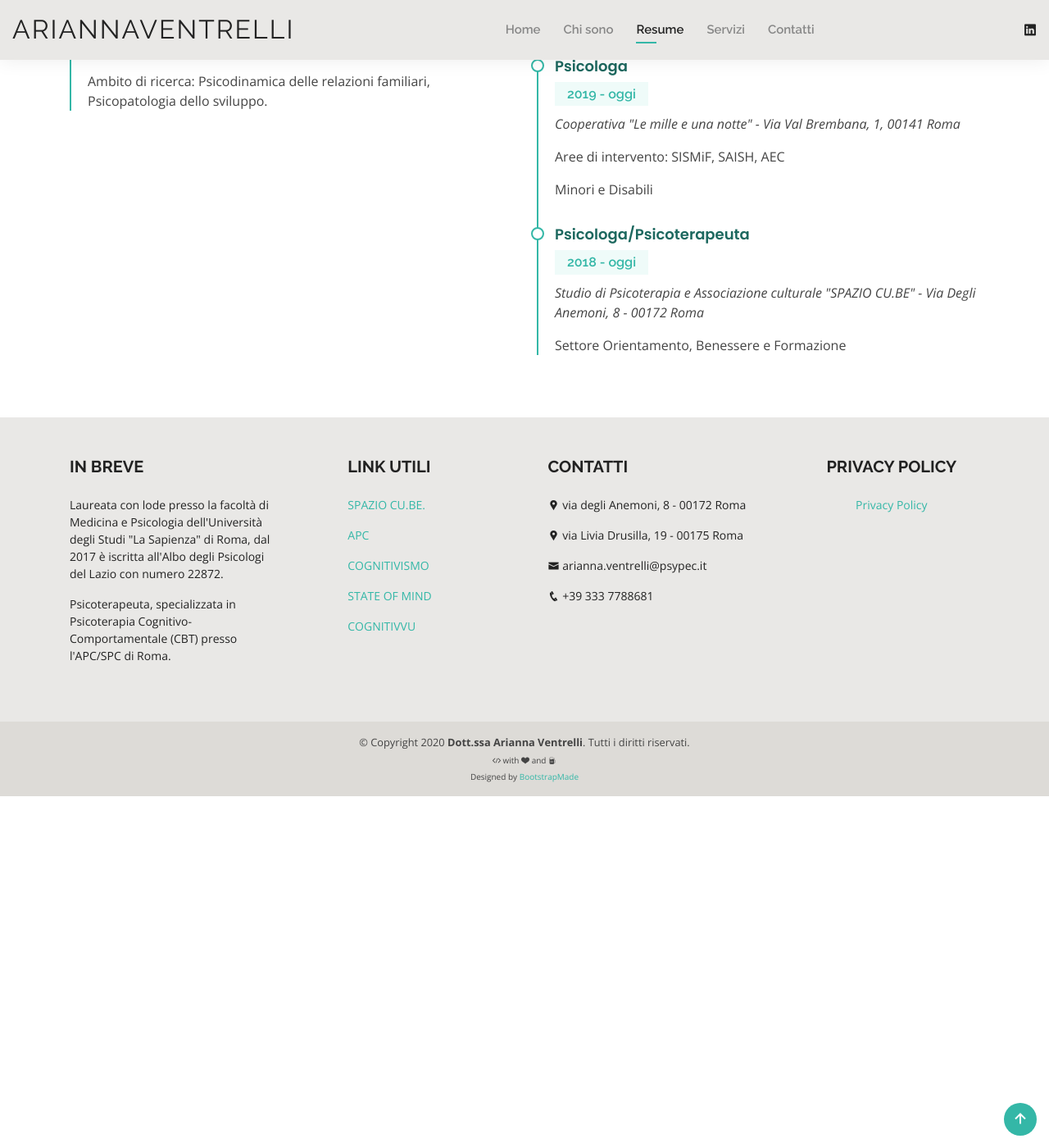
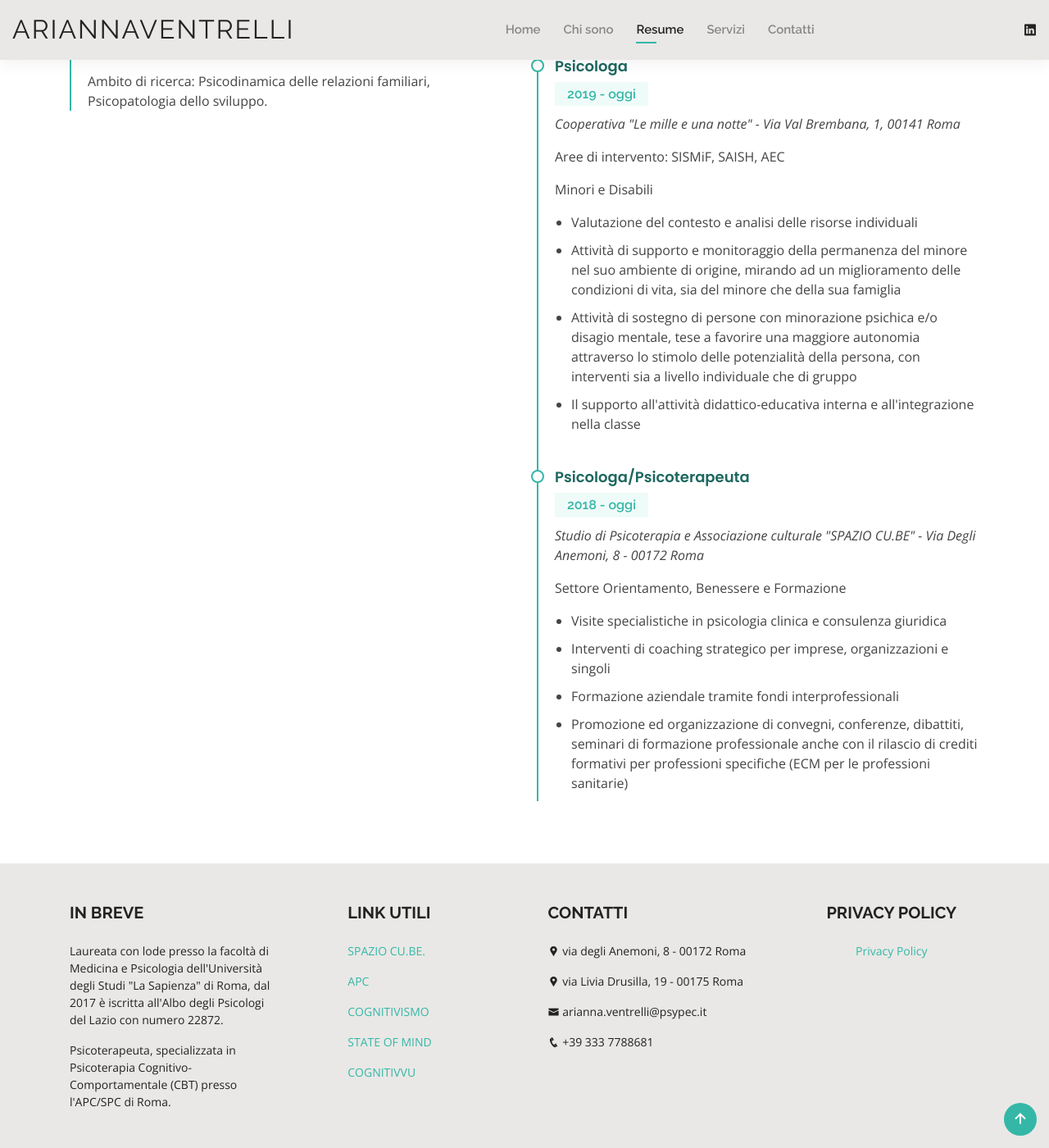
Before and after one commit to venari-psycho/venari-psycho.github.io, a Jekyll site: the page built from resume.html, in a window 1280 px wide and 1400 px high, scrolled down 1475 px. Shown: the whole window at 82% size. Built offline with Jekyll 4.4.1, drawn with Linux system fonts in a browser that asks for light colours.

Commit message:
Update resume.html

```diff
--- a/resume.html
+++ b/resume.html
@@ -129,12 +129,32 @@ layout: default
             <p><em>Cooperativa "Le mille e una notte" - Via Val Brembana, 1, 00141 Roma</em></p>
             <p>Aree di intervento: SISMiF, SAISH, AEC</p>
             <p>Minori e Disabili</p>
+            <p>
+              <ul>
+                <li>Valutazione del contesto e analisi delle risorse individuali</li>
+                <li>Attivit&agrave; di supporto e monitoraggio della permanenza del minore nel suo ambiente di origine, mirando ad un miglioramento delle condizioni di vita, sia del minore che della sua famiglia</li>
+                <li>Attivit&agrave; di sostegno di persone con minorazione psichica e/o disagio mentale, tese a favorire una maggiore autonomia attraverso lo stimolo delle potenzialit&agrave; della persona, con interventi sia a livello
+                  individuale che di gruppo</li>
+                <li>Il supporto all'attivit&agrave; didattico-educativa interna e all'integrazione nella classe</li>
+              </ul>
+            </p>
           </div>
           <div class="resume-item">
             <h4>Psicologa/Psicoterapeuta</h4>
             <h5>2018 - oggi</h5>
             <p><em>Studio di Psicoterapia e Associazione culturale "SPAZIO CU.BE" - Via Degli Anemoni, 8 - 00172 Roma</em></p>
             <p>Settore Orientamento, Benessere e Formazione</p>
+            <p>
+              <ul>
+                <li>Visite specialistiche in psicologia clinica e consulenza giuridica</li>
+                <li>Interventi di coaching strategico per imprese, organizzazioni e singoli</li>
+                <li>Formazione aziendale tramite fondi interprofessionali</li>
+                <li>Promozione ed organizzazione di convegni, conferenze, dibattiti, seminari di formazione
+                  professionale anche con il rilascio di crediti formativi per professioni specifiche (ECM per le
+                  professioni sanitarie)
+                </li>
+              </ul>
+            </p>
           </div>
         </div>
       </div>
```
